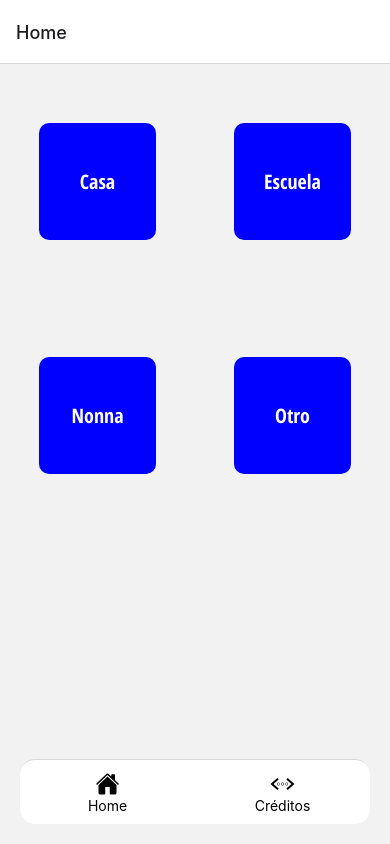
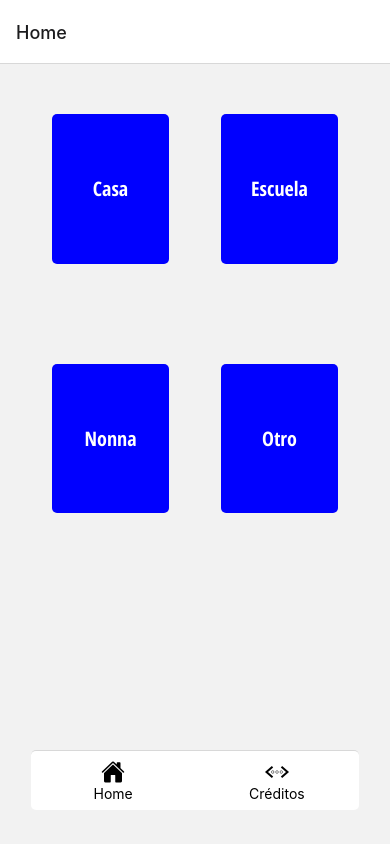
Before and after one commit to Luciano-Tarsia/DesarrolloDeApps, a React Native app: screen /Principal in a window 390 px wide. Built offline with nearby package versions, Linux system fonts and the light colour scheme.

Commit message:
Antes de agregar Firebase

```diff
--- a/components/Modal.js
+++ b/components/Modal.js
@@ -71,7 +71,7 @@ const styles = StyleSheet.create({
     },
     shadow: {
         elevation: 3,
-        borderRadius: 15
+        borderRadius: 5
     },
     botones: {
         flex: 1,
@@ -83,7 +83,7 @@ const styles = StyleSheet.create({
     boton: {
         alignItems: 'center',
         justifyContent: 'center',
-        borderRadius: 4,
+        borderRadius: 5,
         backgroundColor: "blue",
         width: "45%",
         height: "70%",
--- /dev/null
+++ b/constants/Database.js
@@ -0,0 +1 @@
+export const URL_API = "https://desarrollodeaplicaciones-a30a9-default-rtdb.firebaseio.com/"
--- a/navigation/TabNavigator.js
+++ b/navigation/TabNavigator.js
@@ -5,6 +5,7 @@ import {Ionicons} from '@expo/vector-icons';
 import Navigator from "./Navigator";
 import React from "react";
 import { StyleSheet } from "react-native";
+import { backgroundColor } from "react-native/Libraries/Components/View/ReactNativeStyleAttributes";
 import { createBottomTabNavigator } from "@react-navigation/bottom-tabs";
 
 const BottomTabs = createBottomTabNavigator();
@@ -17,6 +18,7 @@ const TabNavigator = () => {
                 headerShown: false,
                 tabBarShowLabel: false,
                 tabBarStyle: styles.tabBar,
+                tabBarHideOnKeyboard: true
             }}
         >
             <BottomTabs.Screen
@@ -50,19 +52,17 @@ const TabNavigator = () => {
 
 const styles = StyleSheet.create({
     tabBar: {
-        shadowColor: '#7f5df0',
-        elevation: 20,
         position: "absolute",
-        bottom: 20,
-        left: 20,
-        right: 20,
-        borderRadius: 15,
-        height: 65,
+        bottom: "4%",
+        left: "8%",
+        right: "8%",
+        borderRadius: 5,
+        height: 60,
     },
     item: {
         flex: 1,
         justifyContent: "center",
-        alignItems: "center"
+        alignItems: "center",
     },
 })
 
--- a/package.json
+++ b/package.json
@@ -24,7 +24,8 @@
     "react-native-screens": "~3.8.0",
     "react-native-web": "0.17.1",
     "react-redux": "^7.2.6",
-    "redux": "^4.1.2"
+    "redux": "^4.1.2",
+    "redux-thunk": "^2.4.1"
   },
   "devDependencies": {
     "@babel/core": "^7.12.9"
--- a/pages/AddScreen.js
+++ b/pages/AddScreen.js
@@ -1,4 +1,4 @@
-import { Pressable, StyleSheet, Text, TextInput, TouchableOpacity, View } from "react-native";
+import { KeyboardAvoidingView, Pressable, StyleSheet, Text, TextInput, TouchableOpacity, View } from "react-native";
 import React, { useState } from "react";
 import { connect, useDispatch, useSelector } from 'react-redux';
 
@@ -22,6 +22,7 @@ const AddScreen = props => {
     }
 
     return(
+        <KeyboardAvoidingView style={{flex:1}} behavior="height" keyboardVerticalOffset={30}>
             <View style={styles.container}>
                 <TextInput
                     placeholder = "Item de la lista"
@@ -46,6 +47,7 @@ const AddScreen = props => {
                     <Ionicons style={{margin:5}} name={agregado? 'checkmark-circle' : ""} size={24} color='black'/>
                 </TouchableOpacity>
             </View>
+        </KeyboardAvoidingView>
     )
 }
 
@@ -59,7 +61,7 @@ const styles = StyleSheet.create({
         justifyContent: 'center',
         paddingVertical: 12,
         paddingHorizontal: 30,
-        borderRadius: 4,
+        borderRadius: 5,
         elevation: 3,
         backgroundColor: "blue",
         marginRight: 10,
@@ -75,10 +77,9 @@ const styles = StyleSheet.create({
     botonCerrado:{
         flex: 1,
         flexDirection: "row",
-        marginTop: 8,
         marginLeft: 10,
         marginRight: 10,
-        maxHeight: "6%",
+        maxHeight: "10%",
         alignItems: "center",
         justifyContent:"center",
     }
--- a/pages/HomeScreen.js
+++ b/pages/HomeScreen.js
@@ -17,7 +17,6 @@ const HomeScreen = () => {
                 onPress={()=>{
                     dispatch(navigationRedux(1))
                     navigation.navigate('List')
-                    //console.log(useSelector(state => state.list.navigation))
                 }}>
                     <Text style={styles.text}>Casa</Text>
                 </TouchableOpacity>
@@ -62,19 +61,21 @@ const styles = StyleSheet.create({
         flex: 1,
         flexDirection: "column",
         justifyContent: "flex-start",
+        alignItems: "stretch",
+        maxHeight: "80%",
     },
     fila: {
         flex: 1,
         flexDirection: "row",
-        justifyContent: "space-around",
+        justifyContent: "space-evenly",
         alignItems: "center",
-        maxHeight: "30%",
+        maxHeight: "40%",
     },
     opcion:       {
         width: "30%",
-        height: "50%",
+        height: "60%",
         backgroundColor: "blue",
-        borderRadius: 10,
+        borderRadius: 5,
         justifyContent: "center",
         alignItems: "center"
     },
--- a/pages/ListScreen.js
+++ b/pages/ListScreen.js
@@ -33,8 +33,9 @@ const ListScreen = props => {
             </View>
 
             <FlatList
-                contentContainerStyle = {styles.cuadricula}
+                columnWrapperStyle={{flex: 1, justifyContent: "space-around", margin:20}}
                 data={lista}
+                numColumns={2}
                 renderItem={(data) => (
                     <View style={styles.item}>
                         <Text
@@ -46,7 +47,7 @@ const ListScreen = props => {
                         </Text>
                         <Pressable
                             onPress={() => dispatch(eliminateFromList(data.item.id))}
-                            style={styles.boton}
+                            style={styles.botonEliminar}
                         >
                             <Text style={{color:"white", fontFamily: "openSans"}}>ELIMINAR</Text>
                         </Pressable>
@@ -58,20 +59,14 @@ const ListScreen = props => {
 }
 
 const styles = StyleSheet.create({
-    cuadricula: {
-        flexDirection: "row",
-        justifyContent: "space-evenly",
-        alignItems: "center",
-        flexWrap: "wrap"
-    },
     item: {
-        margin: 5,
-        display: 'flex',
+        marginLeft: 25,
+        marginRight: 25,
         flexDirection: 'column',
         justifyContent: 'space-around',
         alignItems: 'center',
         backgroundColor: "lightblue",
-        borderRadius: 15,
+        borderRadius: 5,
         elevation: 5,
     },
     boton: {
@@ -79,7 +74,17 @@ const styles = StyleSheet.create({
         justifyContent: 'center',
         paddingVertical: 12,
         paddingHorizontal: 30,
-        borderRadius: 4,
+        borderRadius: 5,
+        elevation: 3,
+        backgroundColor: "blue",
+        margin: 10,
+    },
+    botonEliminar: {
+        alignItems: 'center',
+        justifyContent: 'center',
+        paddingVertical: 7,
+        paddingHorizontal: 20,
+        borderRadius: 5,
         elevation: 3,
         backgroundColor: "blue",
         margin: 10,
```
Also changed, not shown: 1 other file (tests, documents, lock files or other folders). Lines whose indentation alone changed are shown as unchanged.
